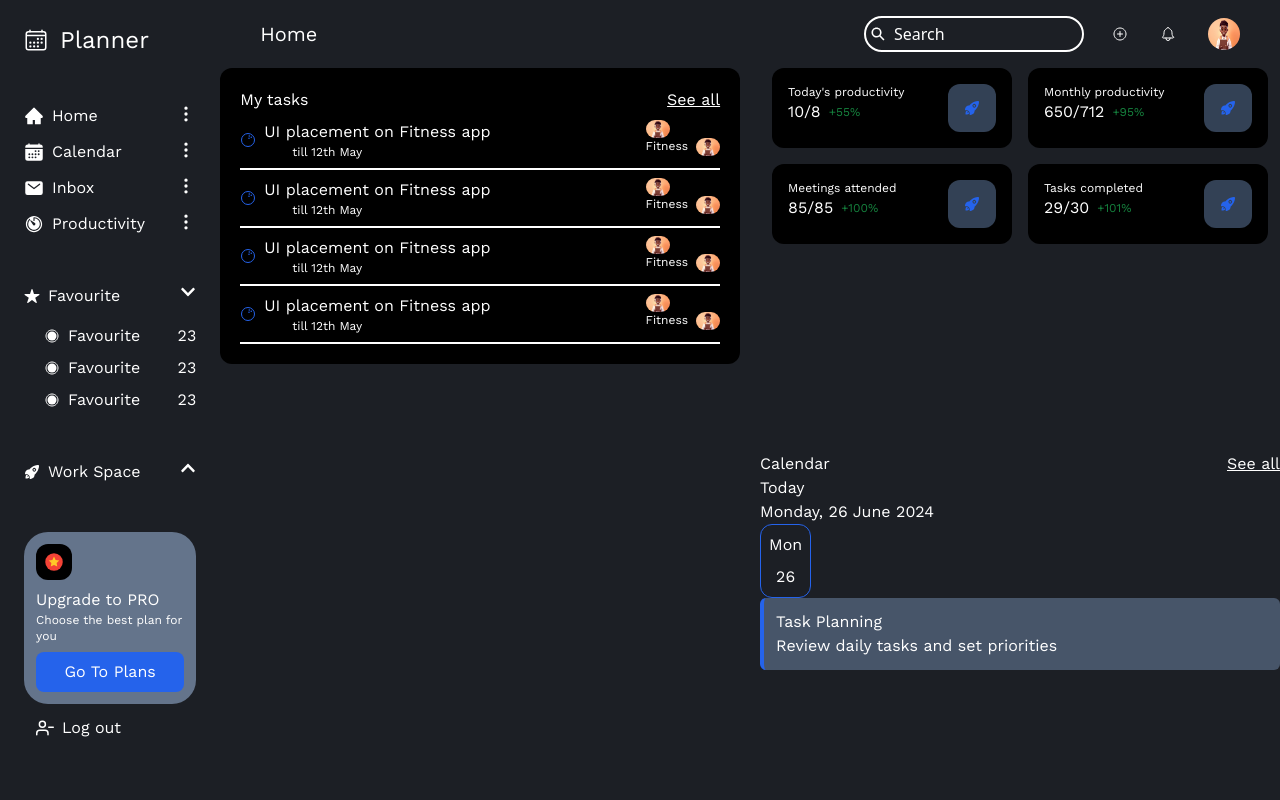
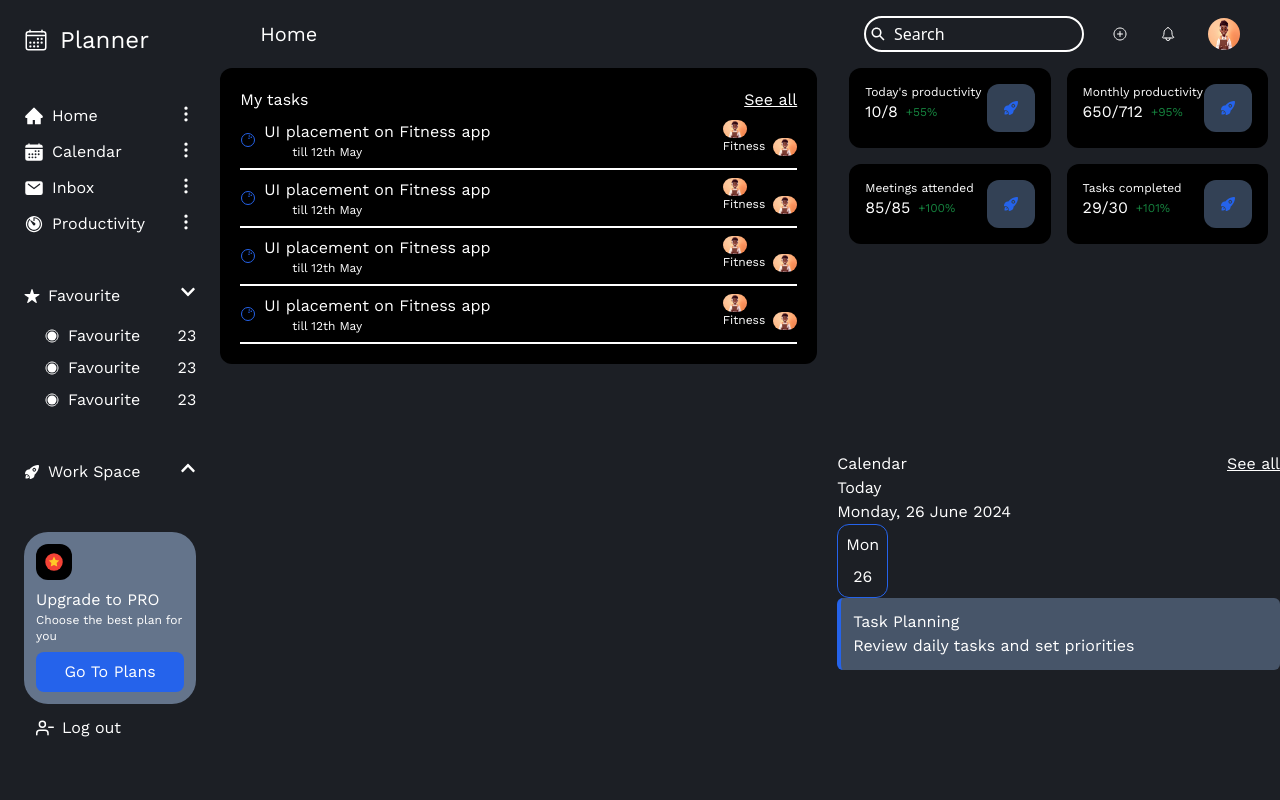
Before and after one commit to Funmi-Amusan/planner, a React (Create React App) app: page / in a window 1280 px wide. Shown: the top 800 px of the page. Built offline with nearby package versions, Linux system fonts and the light colour scheme.

Commit message:
changing home grid span

```diff
--- a/src/components/home/home.tsx
+++ b/src/components/home/home.tsx
@@ -7,8 +7,8 @@ import Summary from "./summary";
 const home = () => {
     return (
         <div className=" w-full h-full  work-sans ">
-            <div className="grid grid-cols-2 gap-5">
-                <div className=" grid grid-rows-7">
+            <div className="grid grid-cols-7 gap-5">
+                <div className=" grid col-span-4 grid-rows-7">
                     <div className=" row-span-4 ">
                         <Tasks />
                     </div>
@@ -17,7 +17,7 @@ const home = () => {
                     </div>
                 </div>
 
-                <div className=" grid grid-rows-5 gap-4">
+                <div className=" grid col-span-3 grid-rows-5 gap-4">
                     <div className=" row-span-1">
                         <Summary />
                     </div>
```
